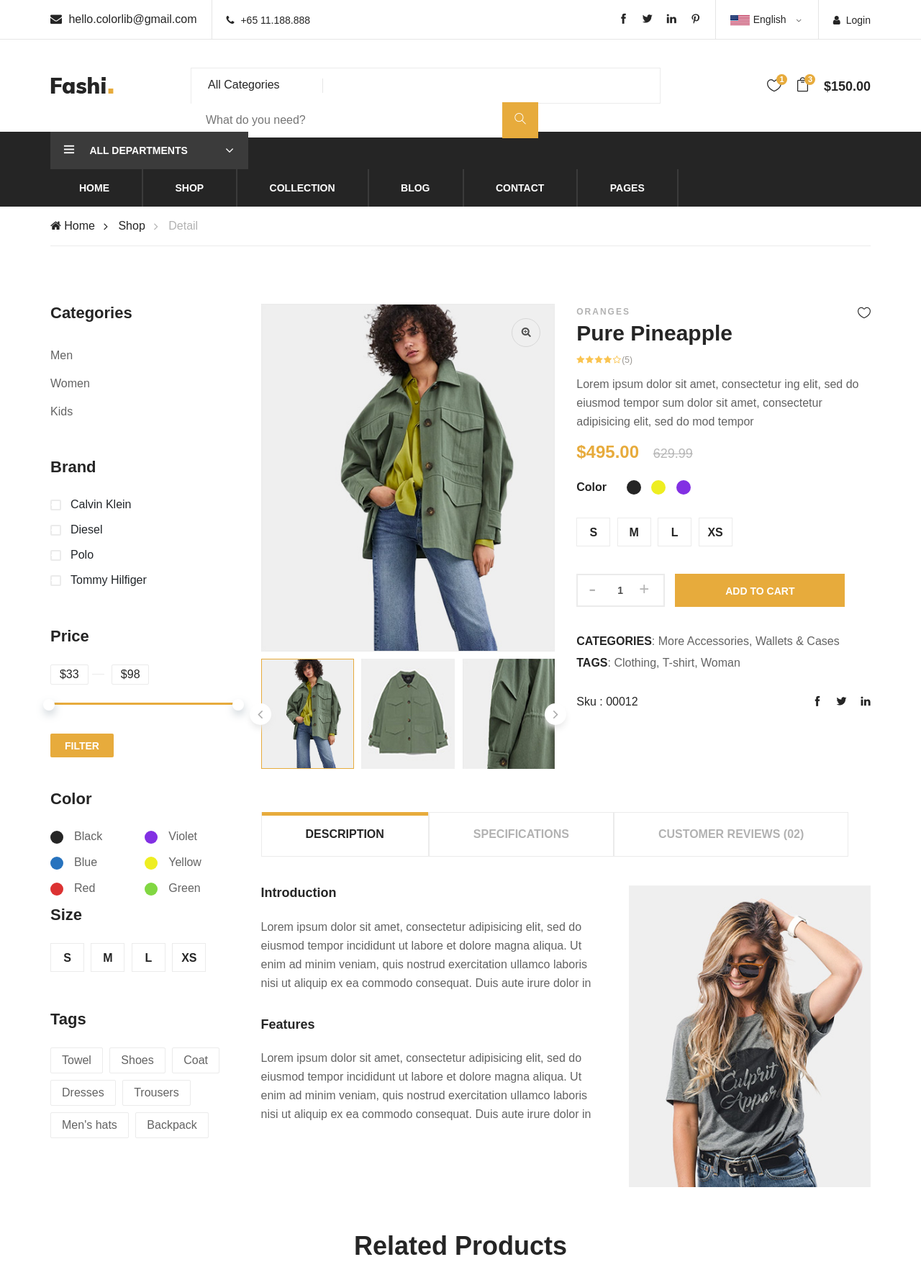
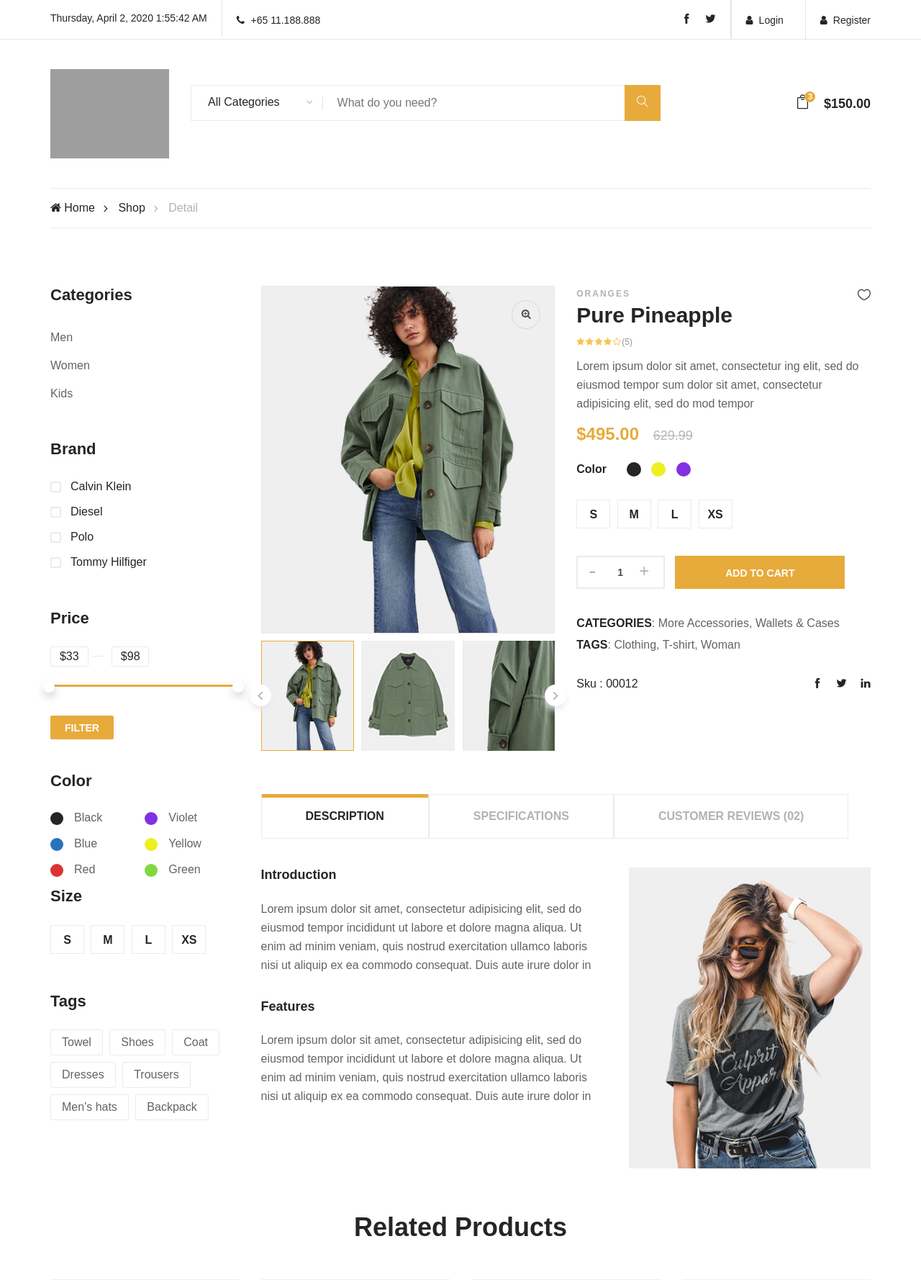
Before and after one commit to wookiemikes/otopginamaupdated, a PHP site: page /product.php in a window 1280 px wide. Shown: the top 1778 px of the page at 72% size. Run offline with PHP 8.4, Linux system fonts and the light colour scheme; some web fonts are replaced; grey boxes are pictures that could not be loaded.

Commit message:
changes today

```diff
--- a/css/style.css
+++ b/css/style.css
@@ -398,11 +398,6 @@ ol {
 	margin-right: 8px;
 }
 
-.header-top .ht-right .lan-selector {
-	float: right;
-	margin-top: 15px;
-	margin-bottom: 13px;
-}
 
 .header-top .ht-right .top-social {
 	float: right;
@@ -424,7 +419,7 @@ ol {
 }
 
 .inner-header .logo {
-	padding: 12px 0;
+	padding: 2px 0;
 }
 
 .inner-header .logo a {
@@ -464,12 +459,14 @@ ol {
 	position: absolute;
 	right: 11px;
 	top: 10px;
+	content: "3";
+	font-family: "ElegantIcons";
 	font-size: 16px;
 	color: #b2b2b2;
 }
 
 .inner-header .advanced-search .input-group {
-	max-width: 72%;
+	max-width: 70%;
 	height: 100%;
 }
 
@@ -1682,6 +1679,7 @@ ol {
 -----------------------*/
 
 .breadcrumb-text {
+	border-top: 1px solid #ebebeb;
 	border-bottom: 1px solid #ebebeb;
 	padding: 15px 0;
 }
--- a/product.php
+++ b/product.php
@@ -7,7 +7,8 @@
     <meta name="keywords" content="Fashi, unica, creative, html">
     <meta name="viewport" content="width=device-width, initial-scale=1.0">
     <meta http-equiv="X-UA-Compatible" content="ie=edge">
-    <title>Fashi | Template</title>
+    <link rel="icon" type="image/png" href="assets/img/websiteicon.png">
+    <title>OTOP Ginamâ | Empowering the hands of the Filipino People</title>
 
     <!-- Google Font -->
     <link href="https://fonts.googleapis.com/css?family=Muli:300,400,500,600,700,800,900&display=swap" rel="stylesheet">
@@ -36,8 +37,31 @@
             <div class="container">
                 <div class="ht-left">
                     <div class="mail-service">
-                        <i class=" fa fa-envelope"></i>
-                        hello.colorlib@gmail.com
+                        <div id="clockbox" style="font-size: 14px;"></div>
+                        <script type="text/javascript">
+                            var tday=["Sunday","Monday","Tuesday","Wednesday","Thursday","Friday","Saturday"];
+                            var tmonth=["January","February","March","April","May","June","July","August","September","October","November","December"];
+
+                            function GetClock(){
+                            var d=new Date();
+                            var nday=d.getDay(),nmonth=d.getMonth(),ndate=d.getDate(),nyear=d.getFullYear();
+                            var nhour=d.getHours(),nmin=d.getMinutes(),nsec=d.getSeconds(),ap;
+
+                            if(nhour==0){ap=" AM";nhour=12;}
+                            else if(nhour<12){ap=" AM";}
+                            else if(nhour==12){ap=" PM";}
+                            else if(nhour>12){ap=" PM";nhour-=12;}
+
+                            if(nmin<=9) nmin="0"+nmin;
+                            if(nsec<=9) nsec="0"+nsec;
+
+                            var clocktext=""+tday[nday]+", "+tmonth[nmonth]+" "+ndate+", "+nyear+" "+nhour+":"+nmin+":"+nsec+ap+"";
+                            document.getElementById('clockbox').innerHTML=clocktext;
+                            }
+
+                            GetClock();
+                            setInterval(GetClock,1000);
+                        </script>
                     </div>
                     <div class="phone-service">
                         <i class=" fa fa-phone"></i>
@@ -45,20 +69,11 @@
                     </div>
                 </div>
                 <div class="ht-right">
-                    <a href="#" class="login-panel"><i class="fa fa-user"></i>Login</a>
-                    <div class="lan-selector">
-                        <select class="language_drop" name="countries" id="countries" style="width:300px;">
-                            <option value='yt' data-image="img/flag-1.jpg" data-imagecss="flag yt"
-                                data-title="English">English</option>
-                            <option value='yu' data-image="img/flag-2.jpg" data-imagecss="flag yu"
-                                data-title="Bangladesh">German </option>
-                        </select>
-                    </div>
+                    <a href="#" class="login-panel" style="float: center;"><i class="fa fa-user"></i>Register</a>
+                    <a href="#" class="login-panel" style="margin-right: 30px; float: center;"><i class="fa fa-user"></i>Login</a>
                     <div class="top-social">
                         <a href="#"><i class="ti-facebook"></i></a>
                         <a href="#"><i class="ti-twitter-alt"></i></a>
-                        <a href="#"><i class="ti-linkedin"></i></a>
-                        <a href="#"><i class="ti-pinterest"></i></a>
                     </div>
                 </div>
             </div>
@@ -69,11 +84,11 @@
                     <div class="col-lg-2 col-md-2">
                         <div class="logo">
                             <a href="./index.html">
-                                <img src="img/logo.png" alt="">
+                                <img src="assets/img/glogo.jpg" alt="">
                             </a>
                         </div>
                     </div>
-                    <div class="col-lg-7 col-md-7">
+                    <div class="col-lg-7 col-md-7 mt-4">
                         <div class="advanced-search">
                             <button type="button" class="category-btn">All Categories</button>
                             <form action="#" class="input-group">
@@ -82,13 +97,8 @@
                             </form>
                         </div>
                     </div>
-                    <div class="col-lg-3 text-right col-md-3">
+                    <div class="col-lg-3 text-right col-md-3 mt-4">
                         <ul class="nav-right">
-                            <li class="heart-icon"><a href="#">
-                                    <i class="icon_heart_alt"></i>
-                                    <span>1</span>
-                                </a>
-                            </li>
                             <li class="cart-icon"><a href="#">
                                     <i class="icon_bag_alt"></i>
                                     <span>3</span>
@@ -138,52 +148,6 @@
                         </ul>
                     </div>
                 </div>
-            </div>
-        </div>
-        <div class="nav-item">
-            <div class="container">
-                <div class="nav-depart">
-                    <div class="depart-btn">
-                        <i class="ti-menu"></i>
-                        <span>All departments</span>
-                        <ul class="depart-hover">
-                            <li class="active"><a href="#">Women’s Clothing</a></li>
-                            <li><a href="#">Men’s Clothing</a></li>
-                            <li><a href="#">Underwear</a></li>
-                            <li><a href="#">Kid's Clothing</a></li>
-                            <li><a href="#">Brand Fashion</a></li>
-                            <li><a href="#">Accessories/Shoes</a></li>
-                            <li><a href="#">Luxury Brands</a></li>
-                            <li><a href="#">Brand Outdoor Apparel</a></li>
-                        </ul>
-                    </div>
-                </div>
-                <nav class="nav-menu mobile-menu">
-                    <ul>
-                        <li><a href="./index.html">Home</a></li>
-                        <li><a href="./shop.html">Shop</a></li>
-                        <li><a href="#">Collection</a>
-                            <ul class="dropdown">
-                                <li><a href="#">Men's</a></li>
-                                <li><a href="#">Women's</a></li>
-                                <li><a href="#">Kid's</a></li>
-                            </ul>
-                        </li>
-                        <li><a href="./blog.html">Blog</a></li>
-                        <li><a href="./contact.html">Contact</a></li>
-                        <li><a href="#">Pages</a>
-                            <ul class="dropdown">
-                                <li><a href="./blog-details.html">Blog Details</a></li>
-                                <li><a href="./shopping-cart.html">Shopping Cart</a></li>
-                                <li><a href="./check-out.html">Checkout</a></li>
-                                <li><a href="./faq.html">Faq</a></li>
-                                <li><a href="./register.html">Register</a></li>
-                                <li><a href="./login.html">Login</a></li>
-                            </ul>
-                        </li>
-                    </ul>
-                </nav>
-                <div id="mobile-menu-wrap"></div>
             </div>
         </div>
     </header>
```
